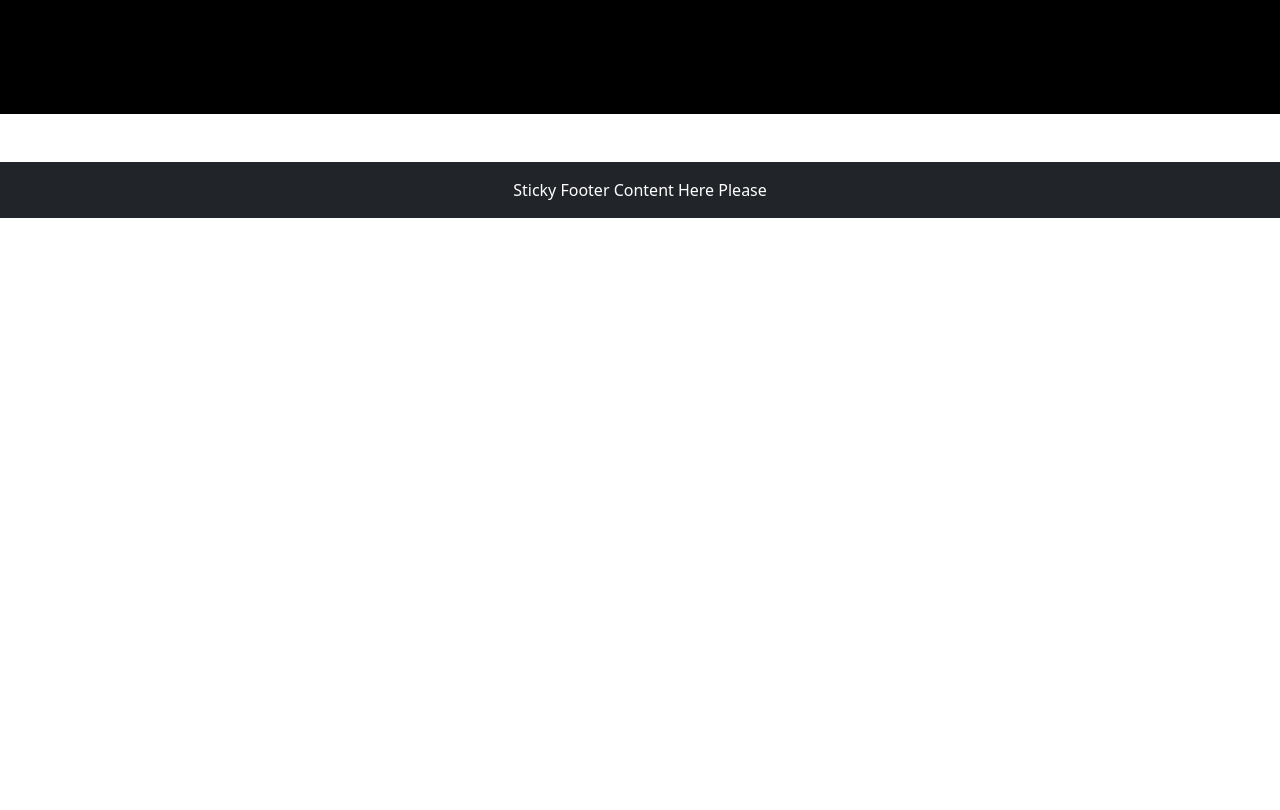
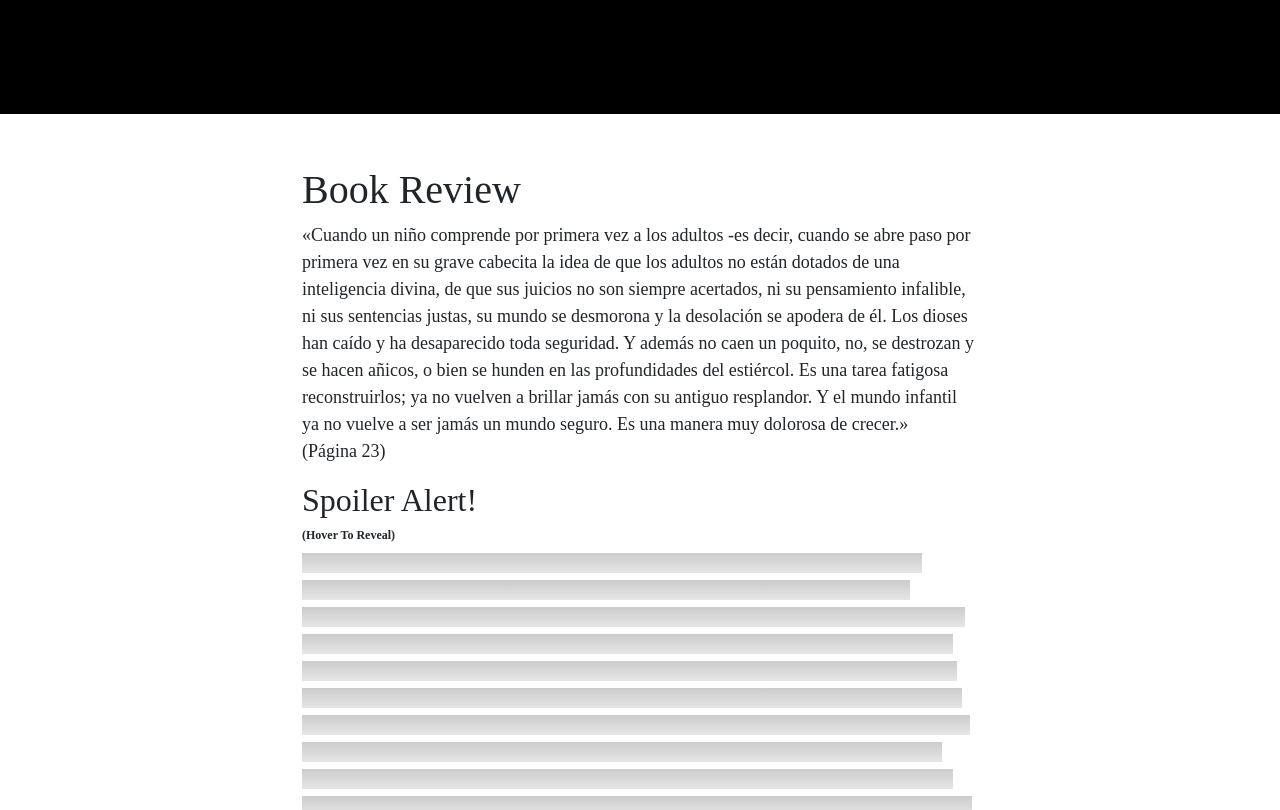
Before and after one commit to delvalj/vue3-bootstrap5-landing, a Vue app: page / in a window 1280 px wide. Shown: the part 2760-3570 px from the top of the page. Before the commit the page ends 2978 px from the top, so only its background shows below. Built offline with nearby package versions, Linux system fonts and the light colour scheme; no server answers.

Commit message:
SpoilerAlert component

```diff
--- a/src/App.vue
+++ b/src/App.vue
@@ -7,6 +7,7 @@
   <jumbotron></jumbotron>
   <ImposibleBanner></ImposibleBanner>
   <Typewriter></Typewriter>
+  <SpoilerAlert></SpoilerAlert>
   <Footer></Footer>
 </template>
 
@@ -20,6 +21,7 @@ import Carousel from "@/components/Carousel";
 import ImposibleBanner from "@/components/ImpossibleBanner";
 import ShineBanner from "@/components/ShineBanner";
 import Typewriter from "@/components/Typewriter";
+import SpoilerAlert from "@/components/SpoilerAlert";
 
 
 export default {
@@ -33,7 +35,8 @@ export default {
     Carousel,
     ImposibleBanner,
     ShineBanner,
-    Typewriter
+    Typewriter,
+    SpoilerAlert
   }
 }
 </script>
--- /dev/null
+++ b/src/components/SpoilerAlert.vue
@@ -0,0 +1,84 @@
+<template>
+  <body>
+  <div class="container">
+    <h1>Book Review </h1>
+    <p>
+      «Cuando un niño comprende por primera vez a los adultos -es decir, cuando se abre paso por primera vez en su grave
+      cabecita la idea de que los adultos no están dotados de una inteligencia divina, de que sus juicios no son siempre
+      acertados,
+      ni su pensamiento infalible, ni sus sentencias justas, su mundo se desmorona y la desolación se apodera de él.
+      Los dioses han caído y ha desaparecido toda seguridad.
+      Y además no caen un poquito, no, se destrozan y se hacen añicos, o bien se hunden en las profundidades del
+      estiércol.
+      Es una tarea fatigosa reconstruirlos; ya no vuelven a brillar jamás con su antiguo resplandor.
+      Y el mundo infantil ya no vuelve a ser jamás un mundo seguro. Es una manera muy dolorosa de crecer.»
+      <br>
+      (Página 23)
+    </p>
+
+    <h2>Spoiler Alert!</h2>
+    <h3>(Hover To Reveal)</h3>
+    <p class="spoiler">
+      John Ernst Steinbeck Jr. (/ˈstaɪnbɛk/; February 27, 1902 – December 20, 1968) was an American author and the 1962
+      Nobel Prize in Literature winner "for his realistic and imaginative writings, combining as they do sympathetic
+      humor and keen social perception." He has been called "a giant of American letters."
+
+      During his writing career, he authored 33 books, with one book coauthored alongside Edward Ricketts, including 16
+      novels, six non-fiction books, and two collections of short stories. He is widely known for the comic novels
+      Tortilla Flat (1935) and Cannery Row (1945), the multi-generation epic East of Eden (1952), and the novellas The
+      Red Pony (1933) and Of Mice and Men (1937). The Pulitzer Prize–winning The Grapes of Wrath (1939) is considered
+      Steinbeck's masterpiece and part of the American literary canon. In the first 75 years after it was published,
+      it sold 14 million copies.
+
+      Most of Steinbeck's work is set in central California, particularly in the Salinas Valley and the California Coast
+      Ranges region. His works frequently explored the themes of fate and injustice, especially as applied to
+      downtrodden or everyman protagonists.
+    </p>
+
+  </div>
+  </body>
+</template>
+
+<script>
+export default {
+  name: "SpoilerAlert"
+}
+</script>
+
+<style scoped>
+body {
+  padding: 0;
+  margin: 0;
+  display: flex;
+  align-items: center;
+  justify-content: center;
+  min-height: 100vh;
+  font-family: Oswald monospace;
+  font-size: 18px;
+  line-height: 150%;
+}
+
+.container {
+    max-width: 700px;
+}
+
+.spoiler {
+  color: transparent;
+  background-position: right;
+  background-size: 100%, 100%;
+  background-image: linear-gradient(hsl(0, 0%, 80%), hsl(0,0%, 90%));
+  display: inline;
+  background-repeat: no-repeat;
+  transition: all 0.5s ease-in-out;
+}
+
+h3 {
+  font-size: 12px;
+  font-weight: bold;
+}
+
+.spoiler:hover {
+  color: #000;
+  background-size: 0%, 100%;
+}
+</style>
--- a/src/components/card.vue
+++ b/src/components/card.vue
@@ -55,7 +55,7 @@
               content.
             </p>
 
-            <button @click="mostrar2 = !mostrar2" class="btn btn-dark">Go somewhere</button>
+            <button @click="mostrar2 = !mostrar2" class="btn btn-dark">Toggle</button>
 
           </div>
         </div>
```
